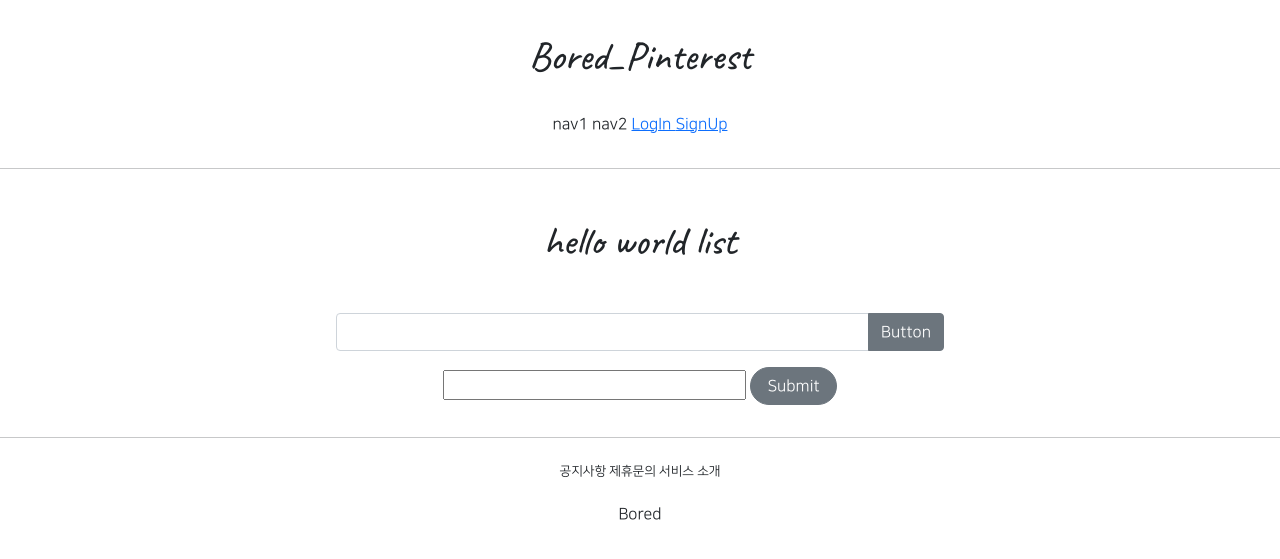
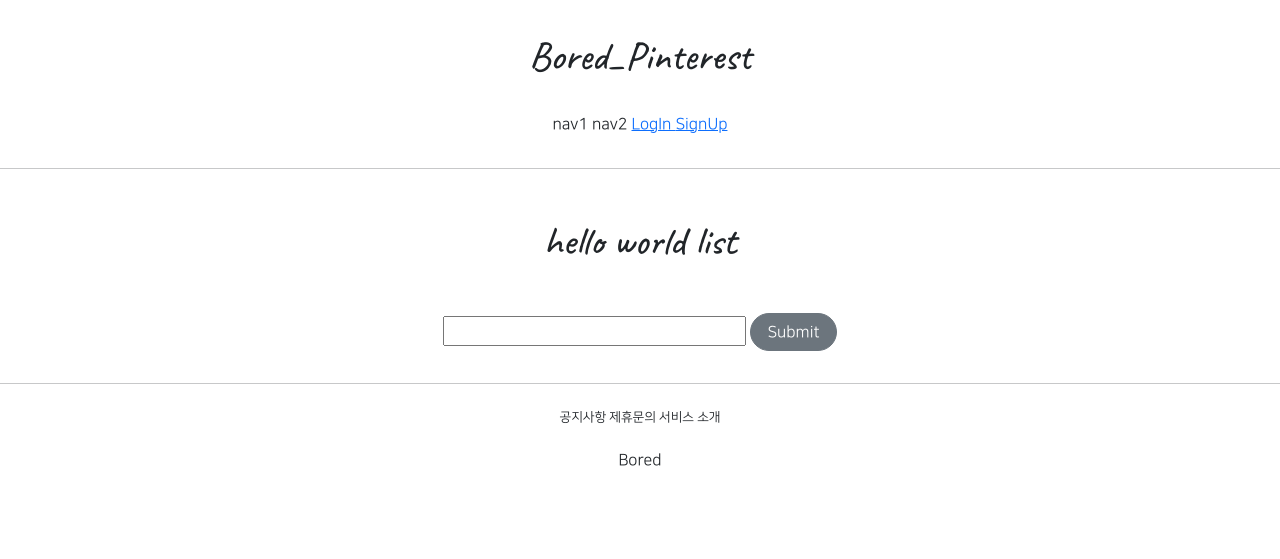
Before and after one commit to boredjuju/gis_django_practice_1, a Django app: page /accounts/hello_world/ in a window 1280 px wide. Shown: the top 559 px of the page. Run offline with Django 3.2, Linux system fonts and the light colour scheme; parts of the project's set-up code (start-up, migrations or seed data) failed here and were passed over; some libraries are stand-ins or nearby versions.

Commit message:
7/19 django practice 1

```diff
--- a/accountapp/templates/accountapp/hello_world.html
+++ b/accountapp/templates/accountapp/hello_world.html
@@ -10,12 +10,7 @@
 
         <form action="/accounts/hello_world/" method="post">
             {% csrf_token %}
-            <div class="input-group mb-3 w-50 m-auto">
-                <input type="text" class="form-control" name="hello_world_input">
-                <button class="btn btn-secondary" type="submit">
-                    Button
-                </button>
-            </div>
+
             <input type="text" name="hello_world_input">
             <input type="submit" class="btn btn-secondary rounded-pill px-3">
         </form>
--- a/accountapp/urls.py
+++ b/accountapp/urls.py
@@ -1,7 +1,7 @@
 from django.contrib.auth.views import LoginView, LogoutView
 from django.urls import path
 
-from accountapp.views import hello_world, AccountCreateView, AccountDetailView
+from accountapp.views import hello_world, AccountCreateView, AccountDetailView, AccountUpdateView
 
 app_name = 'accountapp'
 
@@ -14,5 +14,7 @@
 
     path('create/', AccountCreateView.as_view(), name='create'),
 
-    path('detail/<int:pk>', AccountDetailView.as_view(), name='detail')
+    path('detail/<int:pk>', AccountDetailView.as_view(), name='detail'),
+
+    path('update/<int:pk>', AccountUpdateView.as_view(), name='update'),
 ]
--- a/accountapp/views.py
+++ b/accountapp/views.py
@@ -5,7 +5,7 @@
 
 # Create your views here.
 from django.urls import reverse, reverse_lazy
-from django.views.generic import CreateView, DetailView
+from django.views.generic import CreateView, DetailView, UpdateView
 
 from accountapp.models import HelloWorld
 
@@ -37,3 +37,11 @@
     model = User
     context_object_name = 'target_user'
     template_name = 'accountapp/detail.html'
+
+
+class AccountUpdateView(UpdateView):
+    model = User
+    form_class = UserCreationForm
+    context_object_name = 'target_user'
+    success_url = reverse_lazy('accountapp:hello_world')
+    template_name = 'accountapp/update.html'
```
